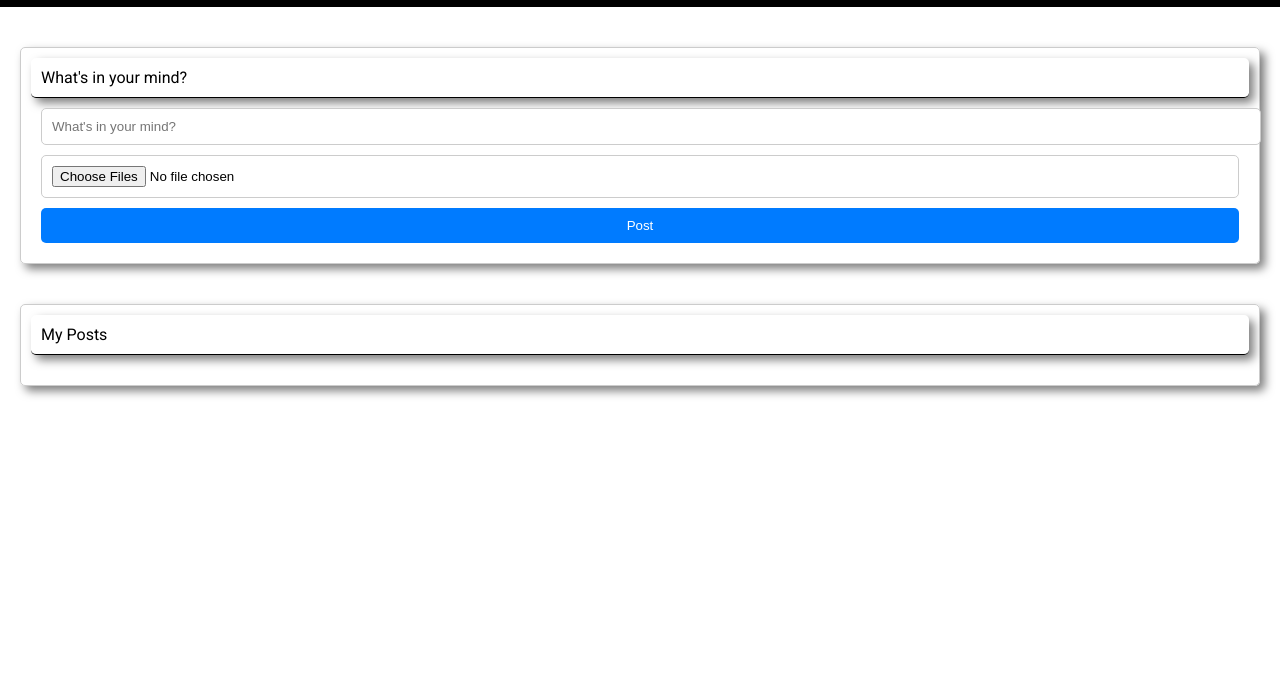
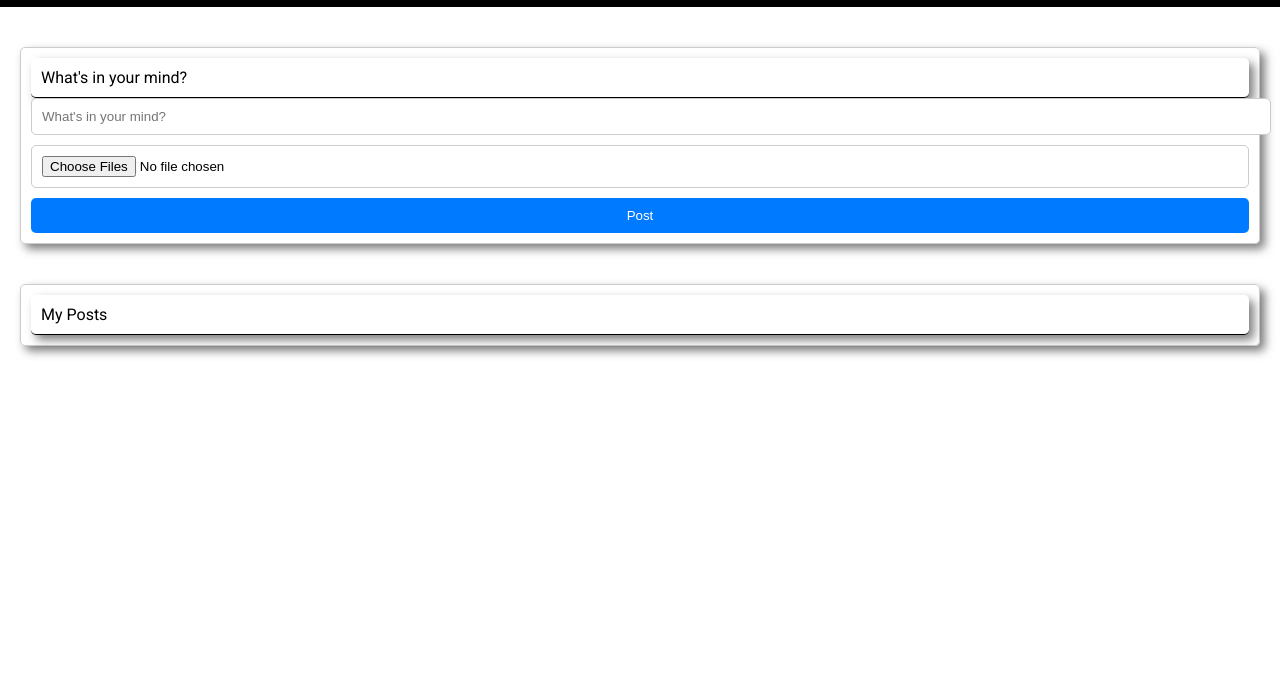
Before and after one commit to jheffcds/my-projects.github.io, a plain HTML site: page posts.html in a window 1280 px wide. Shown: the part 42-740 px from the top of the page. Drawn offline with Linux system fonts and the light colour scheme.

Commit message:
upload issue related to the portfolio

```diff
--- a/css/styles.css
+++ b/css/styles.css
@@ -389,9 +389,10 @@ footer p {
 }
 
 .section-content {
-    display: flex;
+    display: none;
     padding: 10px;
 }
+
 
 .expand-button {
     font-size: 20px;
@@ -494,26 +495,26 @@ footer p {
     max-height: 300px; /* Added this to scale the images and videos smaller */
 }
 
-.section-content {
+.section-content-post {
     display: flex;
     flex-direction: column;
     gap: 10px;
 }
 
-.section-content input[type="text"] {
+.section-content-post input[type="text"] {
     width: 100%;
     padding: 10px;
     border: 1px solid #ccc;
     border-radius: 5px;
 }
 
-.section-content input[type="file"] {
+.section-content-post input[type="file"] {
     border: 1px solid #ccc;
     padding: 10px;
     border-radius: 5px;
 }
 
-.section-content button {
+.section-content-post button {
     padding: 10px;
     background-color: #007BFF;
     color: white;
@@ -522,6 +523,6 @@ footer p {
     cursor: pointer;
 }
 
-.section-content button:hover {
+.section-content-post button:hover {
     background-color: #0056b3;
 }
--- a/js/portfolio.js
+++ b/js/portfolio.js
@@ -4,7 +4,7 @@ function toggleSection(id) {
     const sectionContent = document.getElementById(id);
     const button = document.getElementById(id + 'Button');
 
-    if (sectionContent.style.display === 'block') {
+    if (sectionContent.style.display === 'block' || sectionContent.style.display === '') {
         sectionContent.style.display = 'none';
         button.innerHTML = '&#10095;';
     } else {
--- a/posts.html
+++ b/posts.html
@@ -26,7 +26,7 @@
             <div class="section-header">
                 <span>What's in your mind?</span>
             </div>
-            <div class="section-content">
+            <div class="section-content-post">
                 <input type="text" id="post-text" placeholder="What's in your mind?">
                 <input type="file" id="post-images" accept="image/*" multiple>
                 <button id="post-button">Post</button>
@@ -37,7 +37,7 @@
             <div class="section-header">
                 <span>My Posts</span>
             </div>
-            <div class="section-content" id="posts-container">
+            <div class="section-content-post" id="posts-container">
                 <!-- New posts will appear here -->
             </div>
         </div>
```
